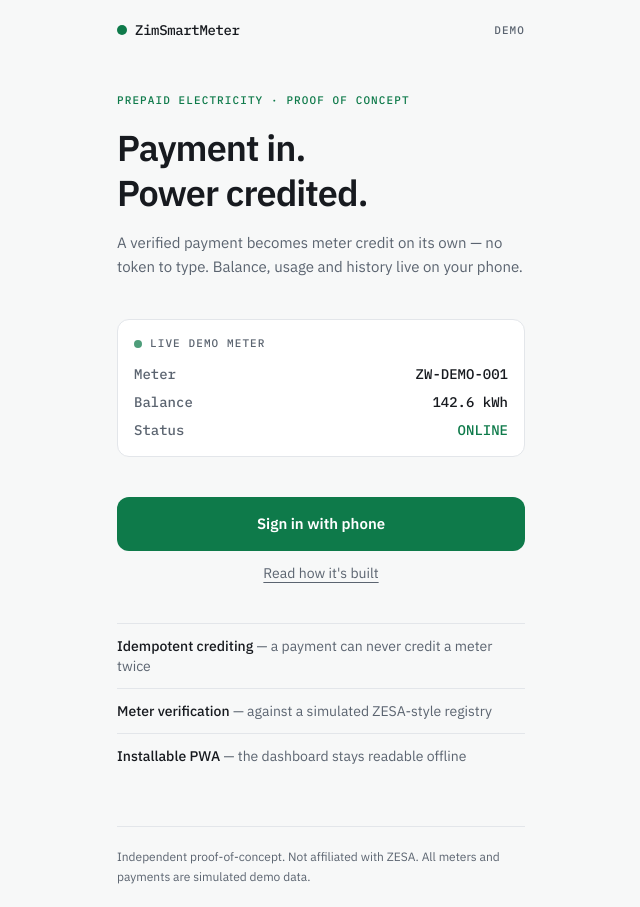
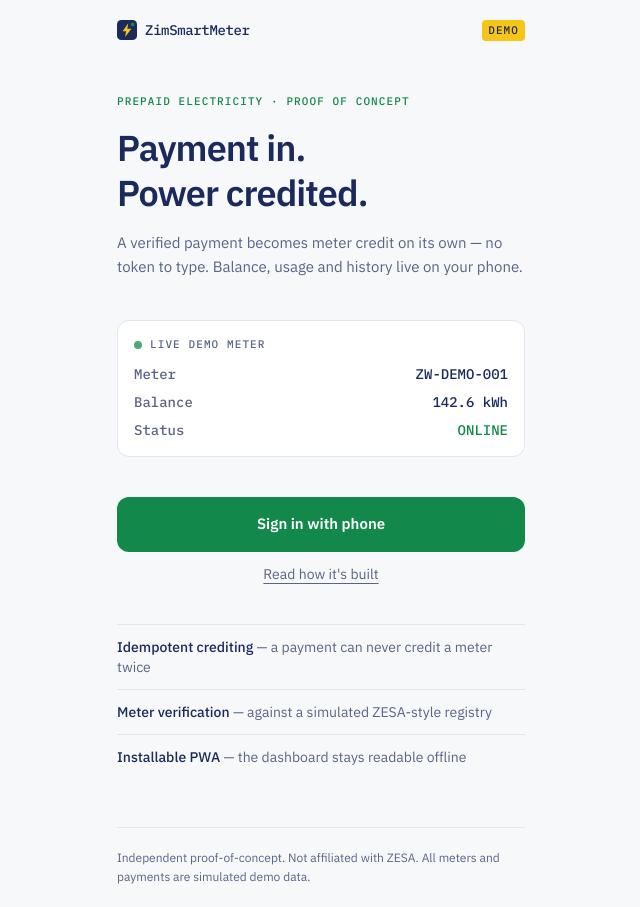
Before and after one commit to nobytechy/ZimSmartMeter, a React (Vite) app: page / in a window 1280 px wide. Shown: the whole page, without its empty margins (319-959 px from the left). Built offline with nearby package versions, Linux system fonts and the light colour scheme.

Commit message:
feat: add original brand mark and utility-inspired color palette

```diff
--- a/index.html
+++ b/index.html
@@ -4,7 +4,7 @@
     <meta charset="UTF-8" />
     <link rel="icon" type="image/svg+xml" href="/favicon.svg" />
     <meta name="viewport" content="width=device-width, initial-scale=1.0, viewport-fit=cover" />
-    <meta name="theme-color" content="#f7f8f8" />
+    <meta name="theme-color" content="#f7f8fa" />
     <meta name="description" content="ZimSmartMeter — an independent proof-of-concept exploring automated prepaid electricity crediting and smart-meter integration. Demo data only; not affiliated with ZESA." />
     <title>ZimSmartMeter</title>
     <link rel="preconnect" href="https://fonts.googleapis.com" />
--- /dev/null
+++ b/src/components/Mark.tsx
@@ -0,0 +1,20 @@
+/**
+ * Original ZimSmartMeter mark: navy tile, golden bolt, green "online" LED.
+ * Deliberately our own — no utility's insignia — echoing the app's
+ * meter-readout motif (the LED reappears on live meter cards).
+ */
+export default function Mark({ size = 20 }: { size?: number }) {
+  return (
+    <svg
+      width={size}
+      height={size}
+      viewBox="0 0 32 32"
+      aria-hidden
+      focusable="false"
+    >
+      <rect width="32" height="32" rx="7" fill="var(--color-ink)" />
+      <path d="M18 5 9 18h5.5L13 27l10-13h-6.5z" fill="var(--color-volt)" />
+      <circle cx="25" cy="7" r="3" fill="var(--color-credit)" />
+    </svg>
+  );
+}
--- a/src/layouts/AppShell.tsx
+++ b/src/layouts/AppShell.tsx
@@ -1,4 +1,5 @@
 import { Link, Outlet } from "react-router";
+import Mark from "../components/Mark";
 
 /**
  * Global frame for every screen: brand header, routed content, and the
@@ -10,12 +11,12 @@ export default function AppShell() {
     <div className="mx-auto flex min-h-dvh max-w-md flex-col px-5">
       <header className="flex items-center justify-between py-5">
         <Link to="/" className="flex items-center gap-2">
-          <span aria-hidden className="h-2.5 w-2.5 rounded-full bg-credit" />
+          <Mark />
           <span className="font-mono text-sm font-medium tracking-tight">
             ZimSmartMeter
           </span>
         </Link>
-        <span className="font-mono text-[11px] tracking-widest text-ink-soft uppercase">
+        <span className="rounded bg-volt px-1.5 py-0.5 font-mono text-[11px] font-medium tracking-widest text-ink uppercase">
           demo
         </span>
       </header>
--- a/src/styles/index.css
+++ b/src/styles/index.css
@@ -1,22 +1,29 @@
 @import "tailwindcss";
 
 /*
- * Design tokens — the single source of truth for the visual system.
- * Colors carry meaning: `credit` green = balance OK / primary action,
- * `warn` amber is reserved for low-balance states, `danger` for failures.
+ * Design tokens — single source of truth for the visual system.
+ * Palette is inspired by the world of Zimbabwe's electricity utility
+ * (deep navy, golden yellow, green, red) without reproducing any
+ * proprietary mark. Colors carry meaning:
+ *   ink   — deep navy, all primary text
+ *   volt  — golden yellow, graphic accent only (never body text)
+ *   credit — green, balance OK / primary action
+ *   warn / danger — low balance, failures
  */
 @theme {
   --font-sans: "IBM Plex Sans", system-ui, ui-sans-serif, sans-serif;
   --font-mono: "IBM Plex Mono", ui-monospace, SFMono-Regular, monospace;
 
-  --color-paper: #f7f8f8;
-  --color-ink: #171a1f;
-  --color-ink-soft: #5b6470;
-  --color-line: #e3e6ea;
-  --color-credit: #0e7a4a;
-  --color-credit-deep: #0a5c38;
-  --color-warn: #b45309;
-  --color-danger: #b3261e;
+  --color-paper: #f7f8fa;
+  --color-ink: #1b2a5b;
+  --color-ink-soft: #5a6486;
+  --color-line: #e2e6f0;
+  --color-volt: #f5c518;
+  --color-credit: #12894a;
+  --color-credit-deep: #0c6a39;
+  --color-sky: #35afd4;
+  --color-warn: #9a6b00;
+  --color-danger: #ce2129;
 }
 
 body {
```
Also changed, not shown: public/favicon.svg.
